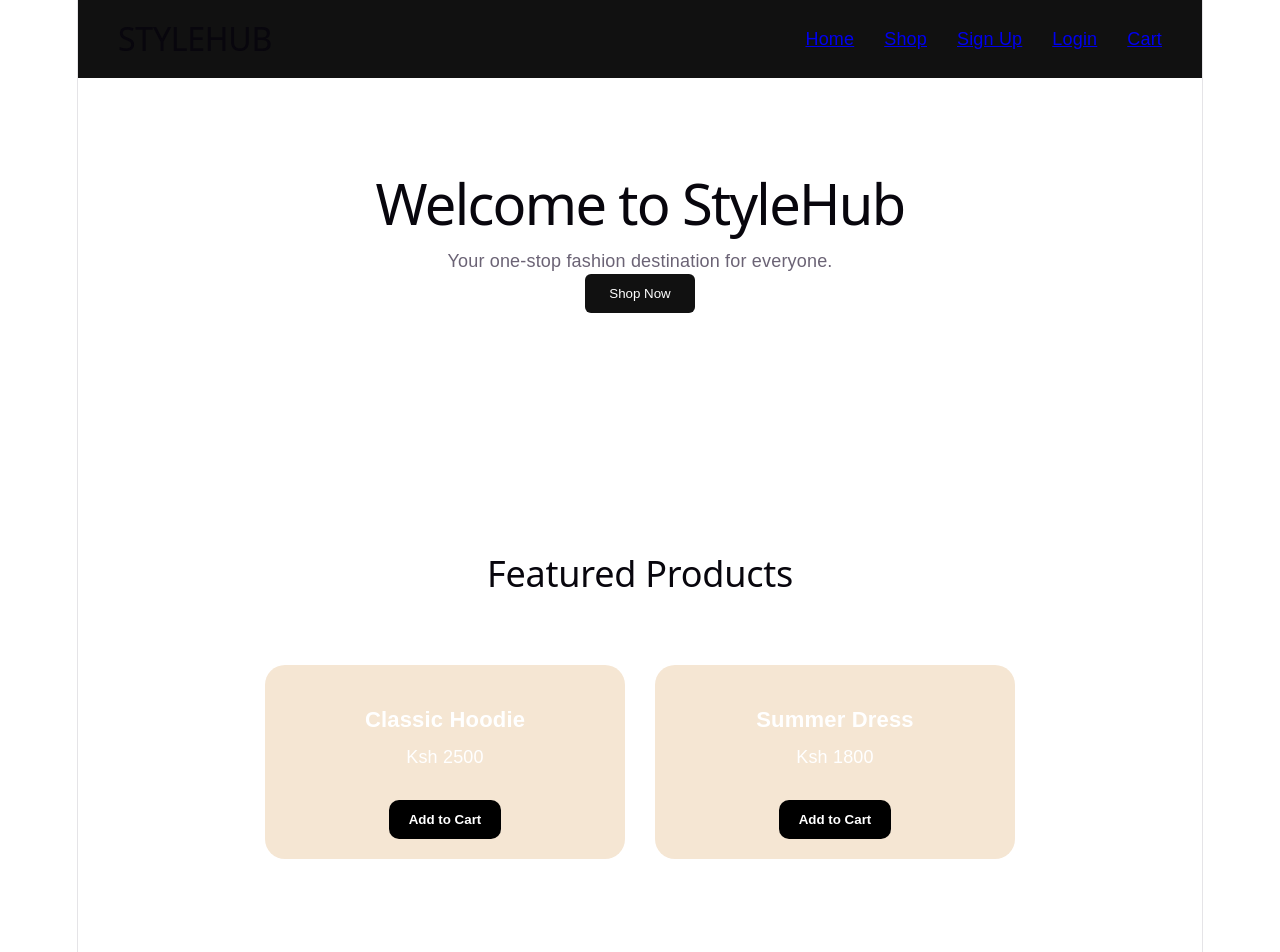
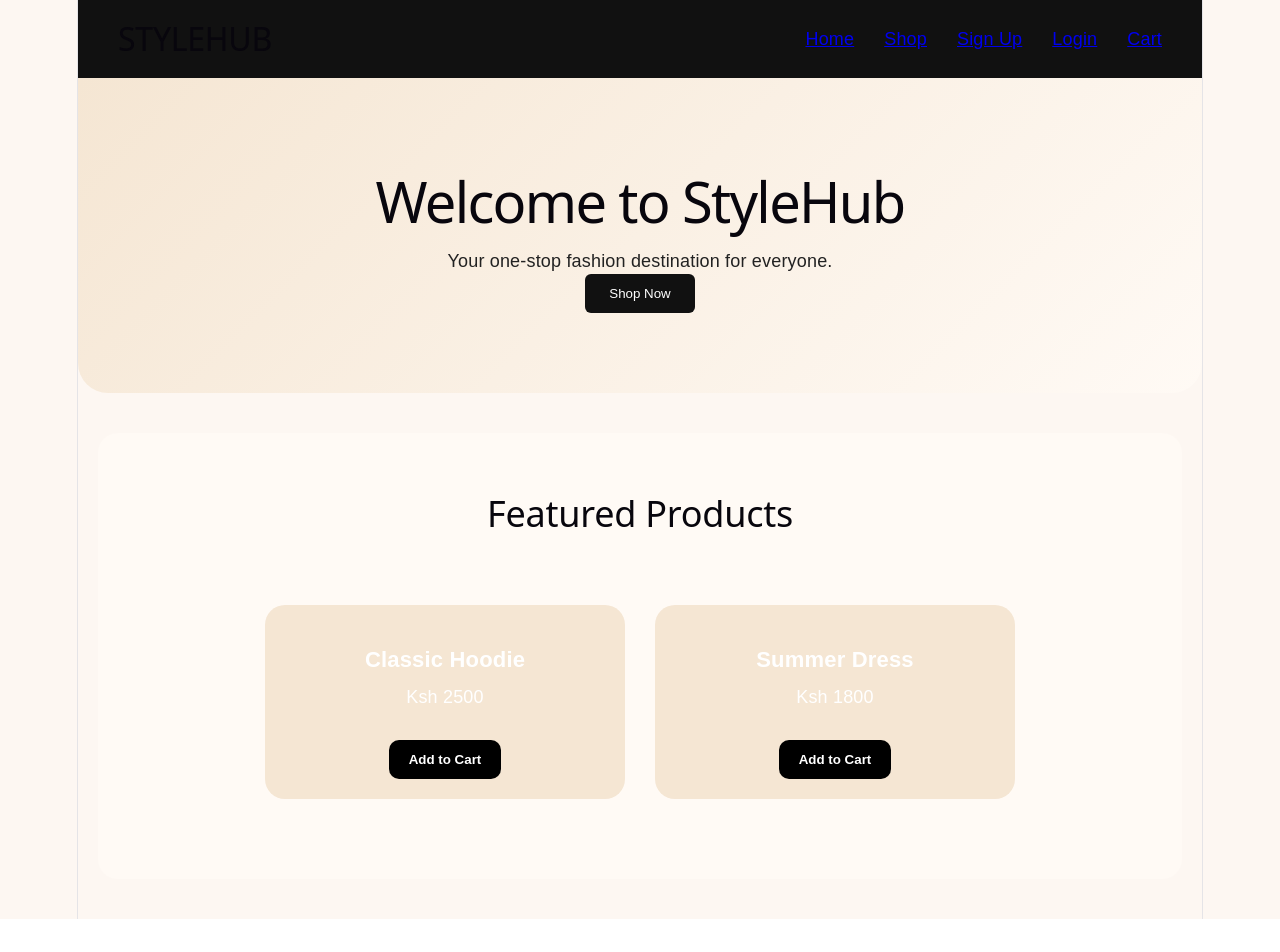
Before and after one commit to Mercymaina-pro/style-hub, a React (Vite) app: page / in a window 1280 px wide. Shown: the top 952 px of the page. After the commit the page ends 919 px from the top, so only its background shows below. Built offline with nearby package versions, Linux system fonts and the light colour scheme.

Commit message:
Fixed products layout container and image structure

```diff
--- a/src/App.css
+++ b/src/App.css
@@ -1,6 +1,8 @@
 body {
   margin: 0;
   font-family: Arial, sans-serif;
+  background-color: #fdf7f2;
+  color: #222;
 }
 
 .hero {
@@ -218,3 +220,43 @@ body {
   color: white;
   cursor: pointer;
 }
+
+.hero {
+  background: linear-gradient(135deg, #f5e6d3, #fffaf5);
+  padding: 80px 20px;
+  text-align: center;
+  border-radius: 0 0 30px 30px;
+}
+
+.category-section,
+.featured,
+.why-us,
+.promo-banner {
+  margin: 40px 20px;
+  padding: 40px 20px;
+  border-radius: 20px;
+  background-color: #fffaf5;
+}
+
+.hero h1 {
+  animation: floatText 3s ease-in-out infinite;
+}
+
+@keyframes floatText {
+  0% {
+    transform: translateY(0px);
+  }
+
+  50% {
+    transform: translateY(-8px);
+  }
+
+  100% {
+    transform: translateY(0px);
+  }
+}
+
+button:hover {
+  transform: scale(1.05);
+  transition: 0.3s ease;
+}
--- a/src/pages/Products.tsx
+++ b/src/pages/Products.tsx
@@ -9,7 +9,11 @@ function Products({ addToCart }: ProductsProps) {
 
       <div className="products">
         <div className="product-card">
-          <div className="product-image"></div>
+          <img
+            src="https://images.unsplash.com/photo-1521572163474-6864f9cf17ab"
+            alt="Classic Hoodie"
+            className="product-image"
+          />
           <h3>Classic Hoodie</h3>
           <p>Ksh 2500</p>
           <button onClick={() => addToCart("Classic Hoodie")}>
```
